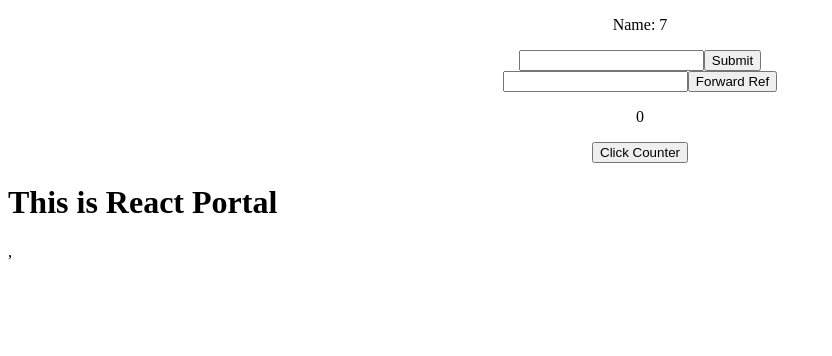
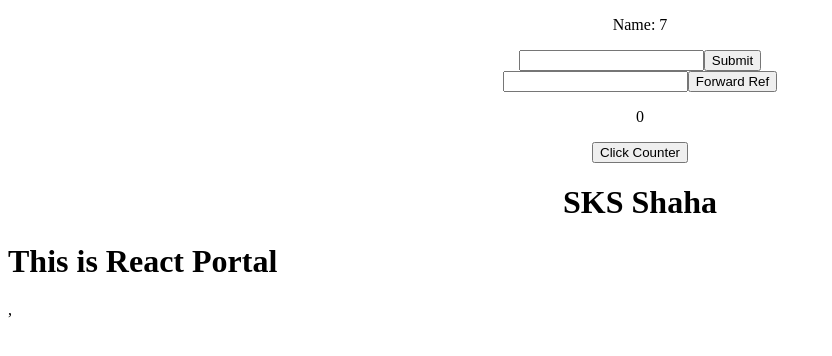
Before and after one commit to shuvoshaha/react-basis, a React (Create React App) app: page / in a window 1280 px wide. Shown: the top 356 px of the page, without its empty margins (0-832 px from the left). Built offline with nearby package versions, Linux system fonts and the light colour scheme.

Commit message:
Context Initialize and used for pass data via multiple Component

```diff
--- a/src/App.js
+++ b/src/App.js
@@ -5,6 +5,7 @@ import Ref from './Component/Ref';
 import Portal from './Component/Portal';
 import HoverCounter from './Component/HoverCounter';
 import CickCounter from './Component/ClickCounter';
+import Context from './Component/Context1'
 
 function App() {
   return (
@@ -13,6 +14,7 @@ function App() {
      <Ref />
      <Portal />
      <CickCounter />
+     <Context />
     </div>
   );
 }
--- /dev/null
+++ b/src/Component/Context.jsx
@@ -0,0 +1,5 @@
+import { createContext } from 'react'
+
+const userContext = createContext();
+export const UserProvider = userContext.Provider;
+export const UserConsumer = userContext.Consumer;
--- /dev/null
+++ b/src/Component/Context1.jsx
@@ -0,0 +1,15 @@
+import React from 'react';
+import { UserProvider } from './Context';
+import ContextData from './Context2'
+
+const Context1 = () => {
+    return (
+        <>
+            <UserProvider value="SKS Shaha">
+                <ContextData />
+            </UserProvider>
+        </>
+    )
+}
+
+export default Context1
--- /dev/null
+++ b/src/Component/Context2.jsx
@@ -0,0 +1,17 @@
+import React from 'react';
+import { UserConsumer } from './Context'
+
+const Context2 = () => {
+    return (
+        <div>
+            <UserConsumer>
+                {(value) => { return <div> <h1> {value} </h1></div>
+
+
+                }}
+            </UserConsumer>
+        </div>
+    )
+}
+
+export default Context2
```
